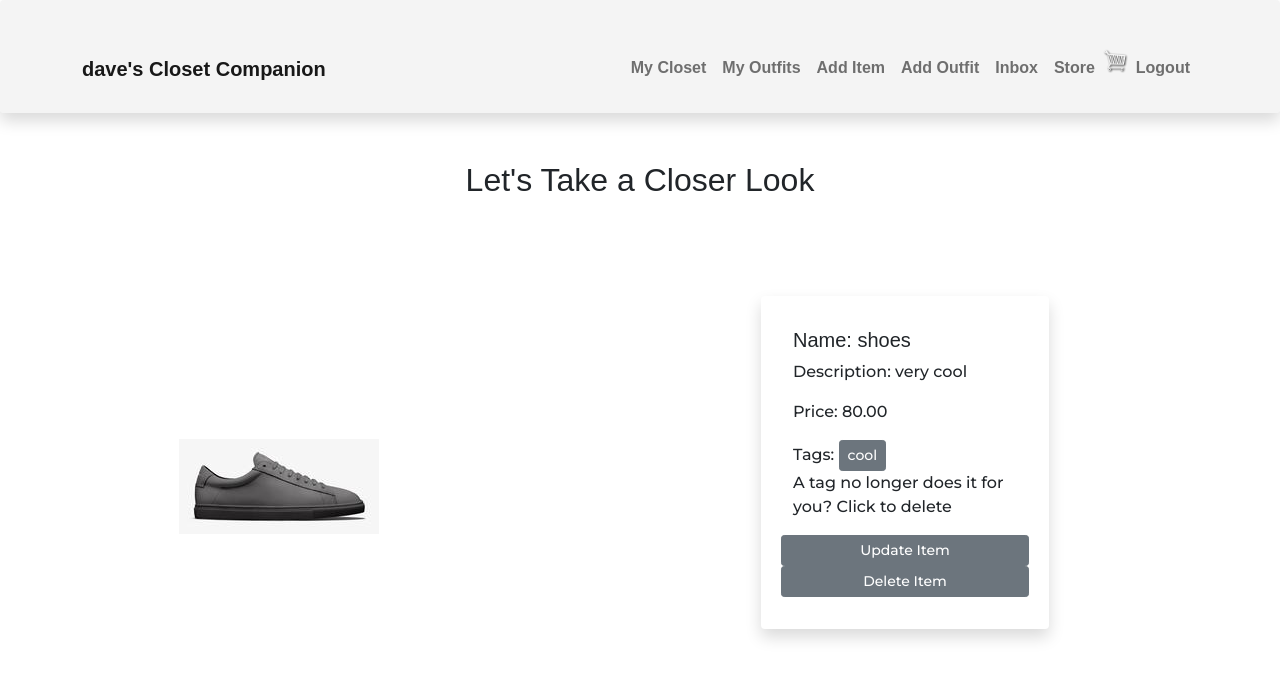
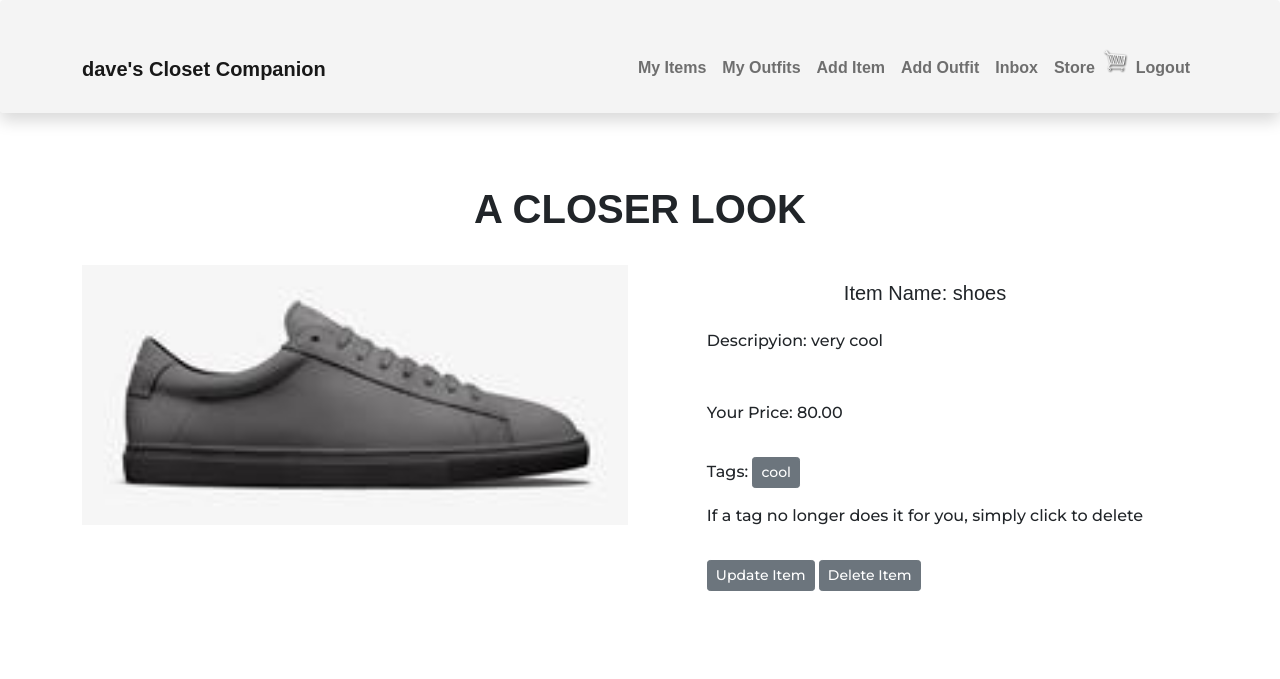
Before and after one commit to davemolk/closet-companion, a Django app: page /wardrobe/item/0a95ceee-8d1d-4b1b-95d9-cd746b7e88f3/ in a window 1280 px wide. Shown: the top 679 px of the page. Run offline with Django 3.2, Linux system fonts and the light colour scheme; a user stored in the database is signed in; data comes from the database, SQL or seed files in the repository; both versions use the stored data as it was after the commit; parts of the project's set-up code (start-up, migrations or seed data) failed here and were passed over; some libraries are stand-ins or nearby versions.

Commit message:
single style page done

```diff
--- a/templates/navbar.html
+++ b/templates/navbar.html
@@ -29,7 +29,7 @@
         <ul class="navbar-nav">
 
             <li class="nav-item">
-            <a class="nav-link nav-text fw-bold" href="{% url 'items' %}">My Closet</a></span>
+            <a class="nav-link nav-text fw-bold" href="{% url 'items' %}">My Items</a></span>
             </li>
             <li class="nav-item">
             <a class="nav-link nav-text fw-bold" href="{% url 'outfits' %}">My Outfits</a></span>
--- a/wardrobe/templates/wardrobe/single_item.html
+++ b/wardrobe/templates/wardrobe/single_item.html
@@ -3,38 +3,45 @@
 {% block content %}
 
 <div class="container-lg">
-  <div class="text-center">
-    <h2>Let's Take a Closer Look</h2>
+  <div class="text-center py-4">
+    <h1 class="fw-bold">A CLOSER LOOK</h1>
   </div>
-  <div class="row my-5 g-5 justify-content-around align-items-center">
-    <div class="col-6 col-lg-4">
+  <div class="row row-cols-2">
+    <div class="col">
+      <div class="card h-100">
       {% if item.url %}
       <img src="{{item.url}}" class="img-fluid" alt="item">
       {% else %}
       <img src="{{item.imageURL}}" class="img-fluid" alt="item">
       {% endif %}
+      </div>
     </div>
-    <div class="col-6 col-lg-4">
-      <div class="card shadow p-3 mb-5 bg-body rounded" style="width: 18rem;">
+
+    <div class="col d-flex justify-content-center">
+      <div class="card">
         <div class="card-body">
-          <h5 class="card-title">Name: {{ item.name }}</h5>
-          <p class="card-text">Description: {{ item.description|linebreaksbr }}</p>
+          <h5 class="card-title text-center">Item Name: {{ item.name }}</h5>
+          {% if item.description %}
+          <p class="card-text py-3">Descripyion: {{ item.description|linebreaksbr }}</p>
+          {% endif %}
           {% if item.sell%}
-          <p class="card-text">Price: {{ item.price }}</p>
+          <p class="card-text py-3">Your Price: {{ item.price }}</p>
           {% endif %}
           {% if item.tags %}
-          <div>Tags:
+          <div class="">Tags:
           {% for tag in tags %}
             <span class="tag">
               <a class="btn btn-secondary btn-sm" href="{% url 'delete-tag' tag.id %}?next={{request.path}}">{{ tag }}</a>
             </span>
 
           {% endfor %}
-          <p>A tag no longer does it for you? Click to delete</p>
+            <div class="d-flex flex-column">
+              <p class="text-center py-3">If a tag no longer does it for you, simply click to delete</p>
+            </div>
           </div>
           {% endif %}
 
-          <div class="row align-items-center">
+          <div class="">
             <a class="btn btn-secondary btn-sm" href="{% url 'update-item' item.id %}">Update Item</a>
             <a class="btn btn-secondary btn-sm" href="{% url 'delete-item' item.id %}">Delete Item</a>
           </div>
--- a/wardrobe/templates/wardrobe/single_outfit.html
+++ b/wardrobe/templates/wardrobe/single_outfit.html
@@ -22,7 +22,7 @@
         <div class="card-body">
 
           <h5 class="card-title">Name: {{ outfit.name }}</h5>
-          <p class="card-text">Description: {{ outfit.description }}</p>
+          <p class="card-text">Description: {{ outfit.description|linebreaksbr }}</p>
 
           <div class="row align-items-center">
             <a class="btn btn-secondary btn-sm" href="{% url 'update-outfit' outfit.id %}">Update Outfit</a>
```
Also changed, not shown: db.sqlite3.
